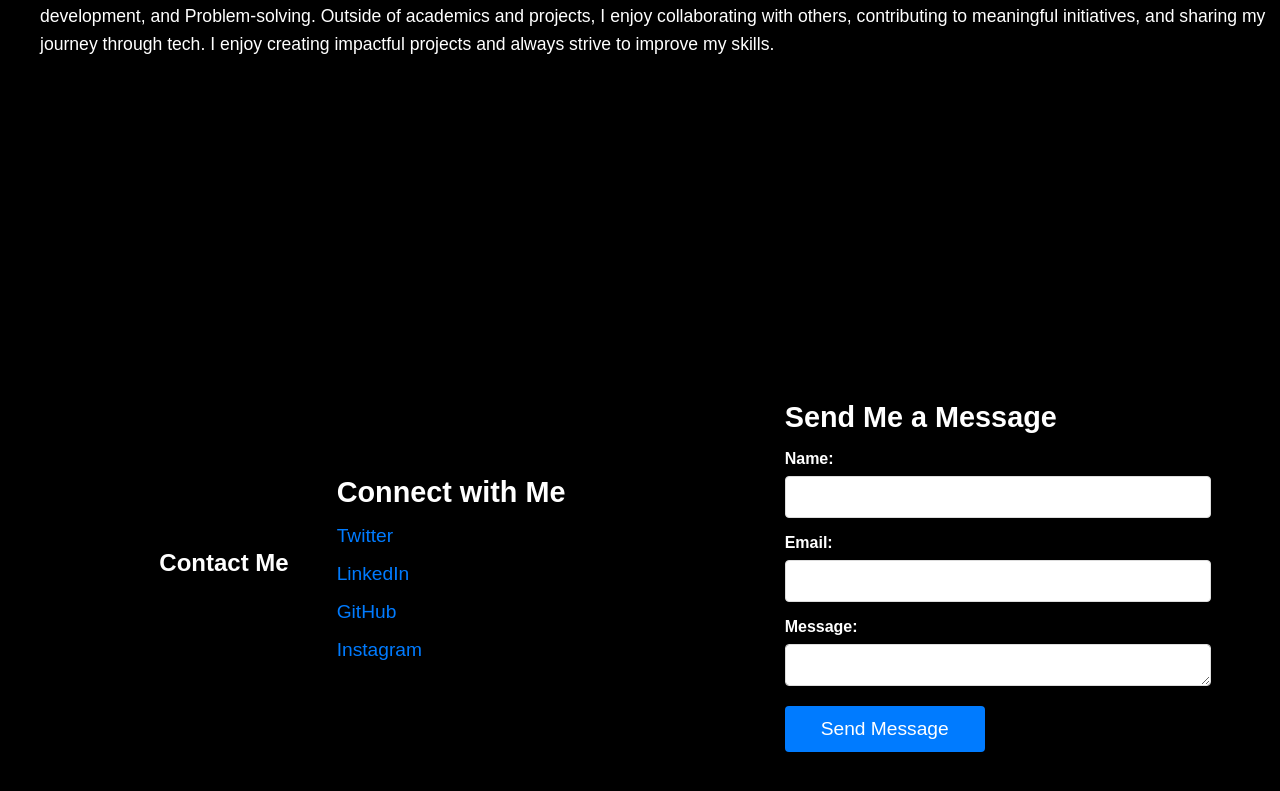
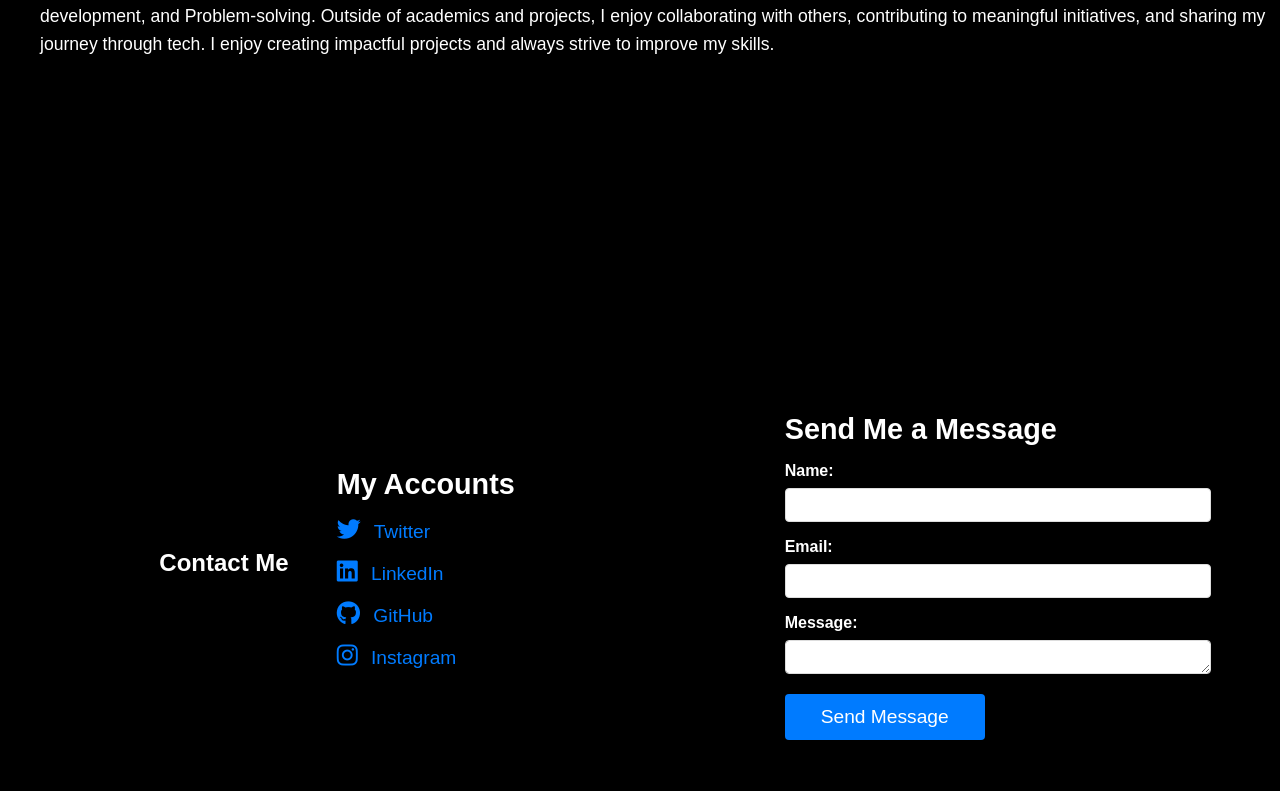
Before and after one commit to sagarp-c/underconstruction, a Next.js app: page / in a window 1280 px wide. Shown: the part 2639-3430 px from the top of the page. Built offline with nearby package versions, Linux system fonts and the light colour scheme.

Commit message:
Added social media icons

```diff
--- a/app/page.tsx
+++ b/app/page.tsx
@@ -3,6 +3,10 @@ import Image from 'next/image';
 import { useState } from 'react';
 import styles from '@/styles/page.module.css';
 import '@/styles/globals.css';
+
+import '@fortawesome/fontawesome-free/css/all.min.css';
+
+
 
 export default function Home() {
   const [menuOpen, setMenuOpen] = useState(false);
@@ -86,16 +90,32 @@ export default function Home() {
           I enjoy creating impactful projects and always strive to improve my skills.
         </p>
       </section>
-      {/*Contact section*/}
-      <section className={styles.contact} id="contact">
-      <h2 className={styles.contactHeading}>Contact Me</h2>
+{/* Contact Section */}
+<section className={styles.contact} id="contact">
+  <h2 className={styles.contactHeading}>Contact Me</h2>
   <div className={styles.socialMedia}>
-    <h3>Connect with Me</h3>
+    <h3>My Accounts</h3>
     <ul>
-      <li><a href="#">Twitter</a></li>
-      <li><a href="#">LinkedIn</a></li>
-      <li><a href="#">GitHub</a></li>
-      <li><a href="#">Instagram</a></li>
+      <li>
+        <a href="https://twitter.com/" target="_blank">
+          <i className="fab fa-twitter"></i> Twitter
+        </a>
+      </li>
+      <li>
+        <a href="https://linkedin.com/" target="_blank">
+          <i className="fab fa-linkedin"></i> LinkedIn
+        </a>
+      </li>
+      <li>
+        <a href="https://github.com/" target="_blank">
+          <i className="fab fa-github"></i> GitHub
+        </a>
+      </li>
+      <li>
+        <a href="https://instagram.com/" target="_blank">
+          <i className="fab fa-instagram"></i> Instagram
+        </a>
+      </li>
     </ul>
   </div>
   <div className={styles.contactForm}>
--- a/package.json
+++ b/package.json
@@ -11,6 +11,7 @@
     "deploy": "npm run export && gh-pages -d out --repo https://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@github.com/sagarp-c/my-portfolio.git"
   },
   "dependencies": {
+    "@fortawesome/fontawesome-free": "^6.7.2",
     "next": "15.1.2",
     "react": "^19.0.0",
     "react-dom": "^19.0.0"
--- a/styles/page.module.css
+++ b/styles/page.module.css
@@ -274,6 +274,11 @@
   font-size: 1.2rem;
 }
 
+.socialMedia a i {
+  margin-right: 8px; /* Spacing between the icon and text */
+  font-size: 1.5rem;
+}
+
 .socialMedia a:hover {
   text-decoration: underline;
   color: #0056b3;
@@ -287,7 +292,7 @@
 
 .contactForm input,
 .contactForm textarea {
-  height: 2vh;
+  height: 1vh;
   width: 100%;
   padding: 0.75rem;
   margin-bottom: 1rem;
```
Also changed, not shown: 1 other file (tests, documents, lock files or other folders).
